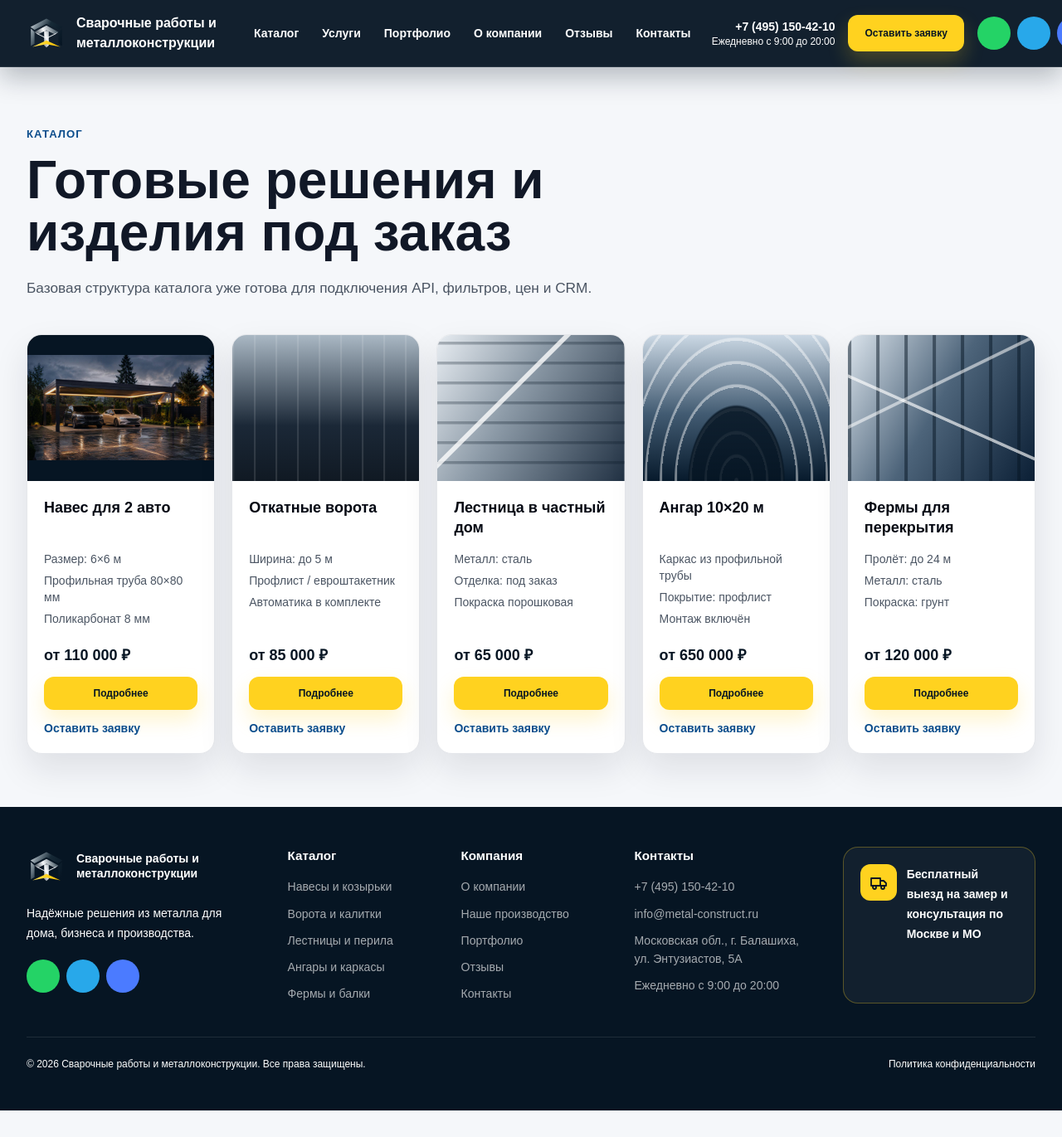
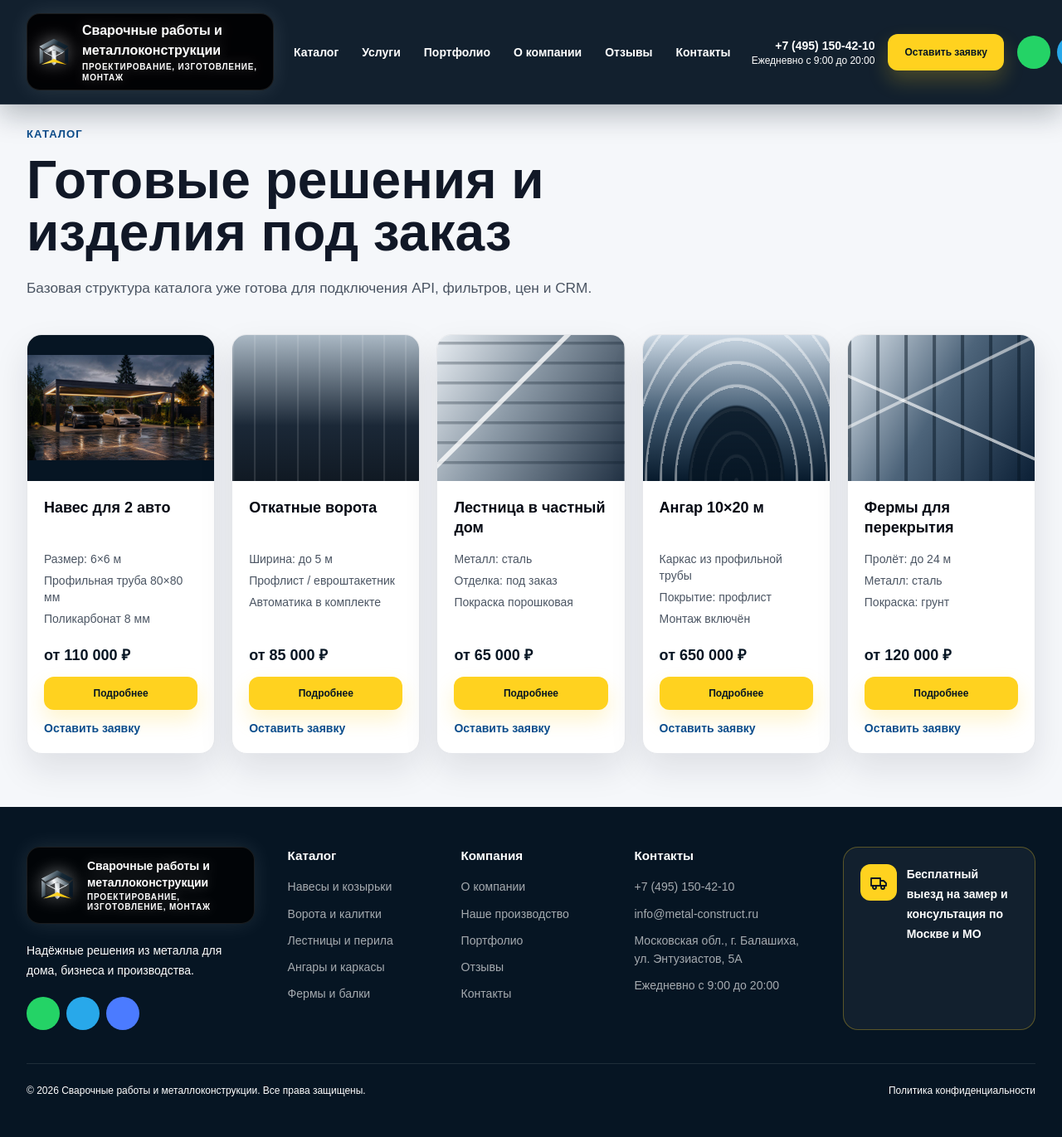
Before and after one commit to evgenykuimov-cloud/steel, a Next.js app: page /catalog in a window 1280 px wide. Shown: the whole page at 83% size. Before the commit the page ends 1339 px from the top, so only its background shows below. Built offline with nearby package versions, Linux system fonts and the light colour scheme.

Commit message:
Add glowing brand block

```diff
--- a/src/components/Footer.tsx
+++ b/src/components/Footer.tsx
@@ -9,12 +9,20 @@ export function Footer() {
     <footer className="bg-ink-950 px-4 py-12 text-white sm:px-6 lg:px-8">
       <div className="mx-auto grid max-w-7xl gap-10 lg:grid-cols-[1.3fr_0.8fr_0.8fr_1fr_1.1fr]">
         <div>
-          <Link className="flex items-center gap-3" href="/">
+          <Link
+            className="inline-flex items-center gap-3 rounded-2xl border border-white/10 bg-black/80 p-3 shadow-[0_0_26px_rgba(255,255,255,0.10)]"
+            href="/"
+          >
             <span className="flex h-12 w-12 items-center justify-center">
-              <Icon name="logo" className="h-12 w-12" />
+              <Icon name="logo" className="h-12 w-12 drop-shadow-[0_0_10px_rgba(255,255,255,0.55)]" />
             </span>
-            <span className="text-sm font-black leading-tight">
-              Сварочные работы и металлоконструкции
+            <span className="grid max-w-[240px] leading-tight">
+              <span className="text-sm font-black text-white drop-shadow-[0_0_8px_rgba(255,255,255,0.24)]">
+                Сварочные работы и металлоконструкции
+              </span>
+              <span className="mt-0.5 text-[10px] font-bold uppercase tracking-[0.08em] text-white/66 drop-shadow-[0_0_7px_rgba(255,255,255,0.22)]">
+                Проектирование, изготовление, монтаж
+              </span>
             </span>
           </Link>
           <p className="mt-5 max-w-xs text-sm leading-6 text-white/66">
--- a/src/components/Header.tsx
+++ b/src/components/Header.tsx
@@ -20,12 +20,21 @@ export function Header() {
   return (
     <header className="fixed left-0 right-0 top-0 z-50 border-b border-white/10 bg-[#061523]/95 text-white shadow-[0_12px_32px_rgba(6,21,35,0.28)] backdrop-blur-xl">
       <div className="mx-auto flex max-w-7xl items-center justify-between gap-5 px-4 py-4 sm:px-6 lg:gap-6 lg:px-8">
-        <Link className="flex min-w-0 shrink-0 items-center gap-3" href="/" aria-label="На главную">
-          <span className="flex h-12 w-12 shrink-0 items-center justify-center">
-            <Icon name="logo" className="h-12 w-12" />
+        <Link
+          className="flex min-w-0 shrink-0 items-center gap-3 rounded-2xl border border-white/10 bg-black/90 px-2.5 py-2 shadow-[0_0_26px_rgba(255,255,255,0.10)]"
+          href="/"
+          aria-label="На главную"
+        >
+          <span className="flex h-11 w-11 shrink-0 items-center justify-center">
+            <Icon name="logo" className="h-11 w-11 drop-shadow-[0_0_10px_rgba(255,255,255,0.55)]" />
           </span>
-          <span className="max-w-[190px] text-sm font-black leading-tight md:text-base">
-            Сварочные работы и металлоконструкции
+          <span className="grid max-w-[165px] leading-tight sm:max-w-[220px]">
+            <span className="text-xs font-black text-white drop-shadow-[0_0_8px_rgba(255,255,255,0.24)] sm:text-sm md:text-base">
+              Сварочные работы и металлоконструкции
+            </span>
+            <span className="mt-0.5 text-[8px] font-bold uppercase tracking-[0.08em] text-white/66 drop-shadow-[0_0_7px_rgba(255,255,255,0.22)] sm:text-[10px]">
+              Проектирование, изготовление, монтаж
+            </span>
           </span>
         </Link>
 
```
